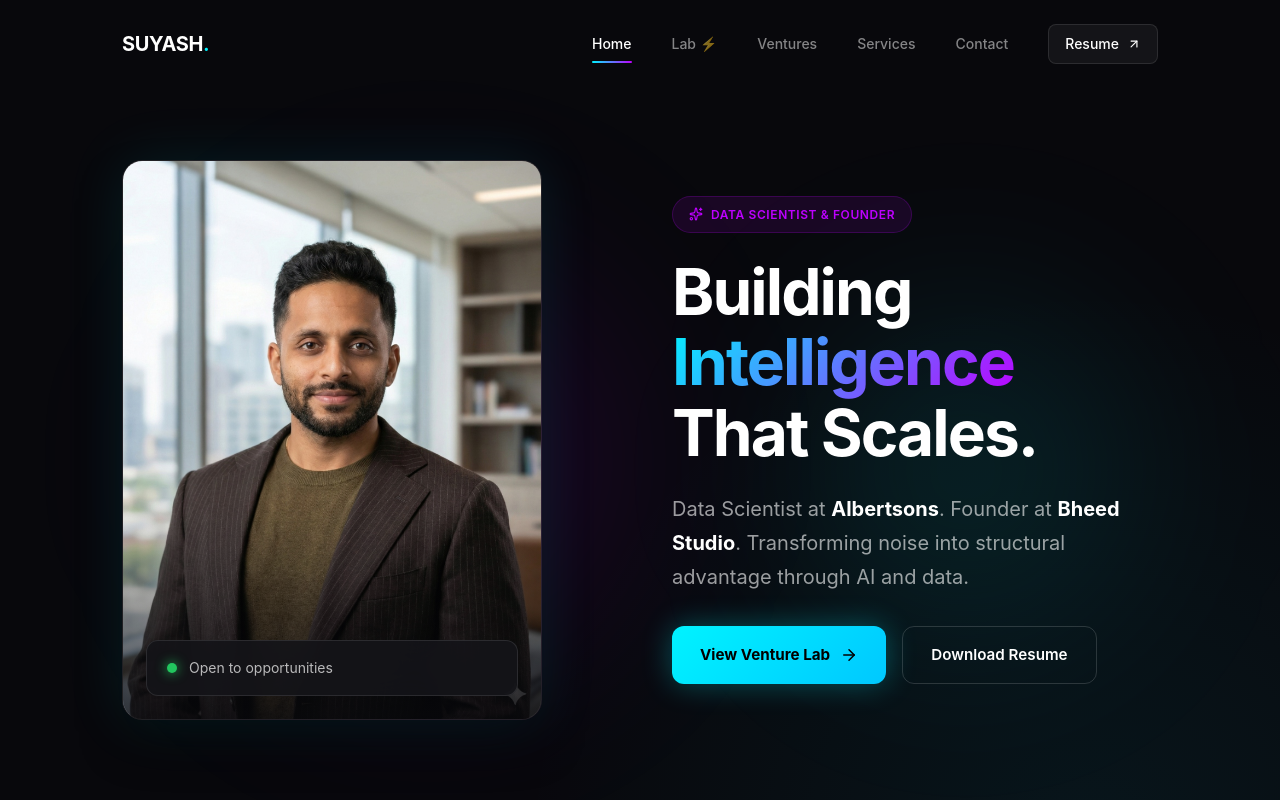
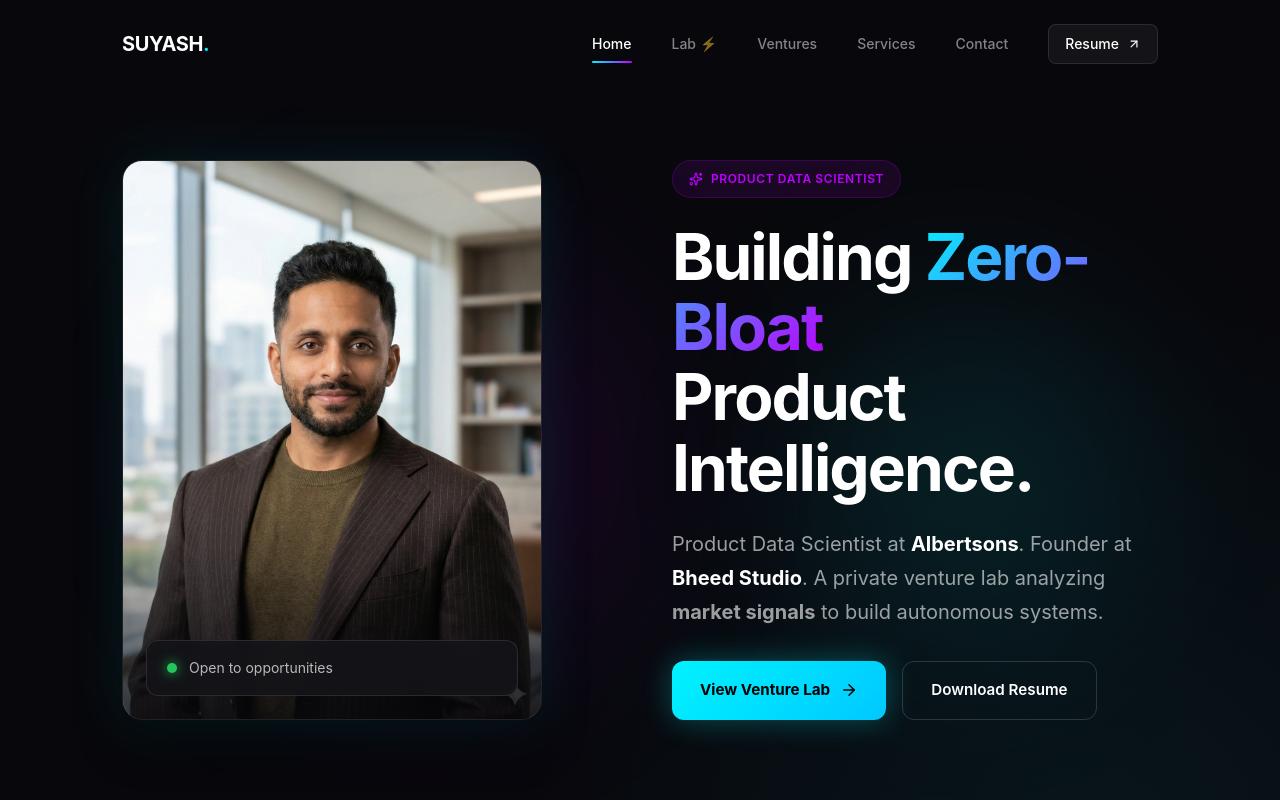
Before and after one commit to justsuyash/justsuyash_portfolio, a React (Vite) app: page / in a window 1280 px wide. Shown: the top 800 px of the page. Built offline with nearby package versions, Linux system fonts and the light colour scheme.

Commit message:
Fix: Apply Product Data Scientist title to actual HomePage hero

```diff
--- a/src/pages/HomePage.jsx
+++ b/src/pages/HomePage.jsx
@@ -178,7 +178,7 @@ const HomePage = () => {
                             }}>
                                 <Sparkles size={14} color="#bd00ff" />
                                 <span style={{ fontSize: '0.75rem', fontWeight: 600, color: '#bd00ff', textTransform: 'uppercase', letterSpacing: '0.05em' }}>
-                                    Data Scientist & Founder
+                                    Product Data Scientist
                                 </span>
                             </div>
 
@@ -195,10 +195,10 @@ const HomePage = () => {
                                     WebkitBackgroundClip: 'text',
                                     WebkitTextFillColor: 'transparent'
                                 }}>
-                                    Intelligence
+                                    Zero-Bloat
                                 </span>
                                 <br />
-                                That Scales.
+                                Product Intelligence.
                             </h1>
 
                             <p style={{
@@ -208,9 +208,9 @@ const HomePage = () => {
                                 marginBottom: '32px',
                                 maxWidth: '480px'
                             }}>
-                                Data Scientist at <strong style={{ color: '#fff' }}>Albertsons</strong>.
+                                Product Data Scientist at <strong style={{ color: '#fff' }}>Albertsons</strong>.
                                 Founder at <strong style={{ color: '#fff' }}>Bheed Studio</strong>.
-                                Transforming noise into structural advantage through AI and data.
+                                A private venture lab analyzing <strong>market signals</strong> to build autonomous systems.
                             </p>
 
                             <div style={{ display: 'flex', gap: '16px', flexWrap: 'wrap' }}>
```
